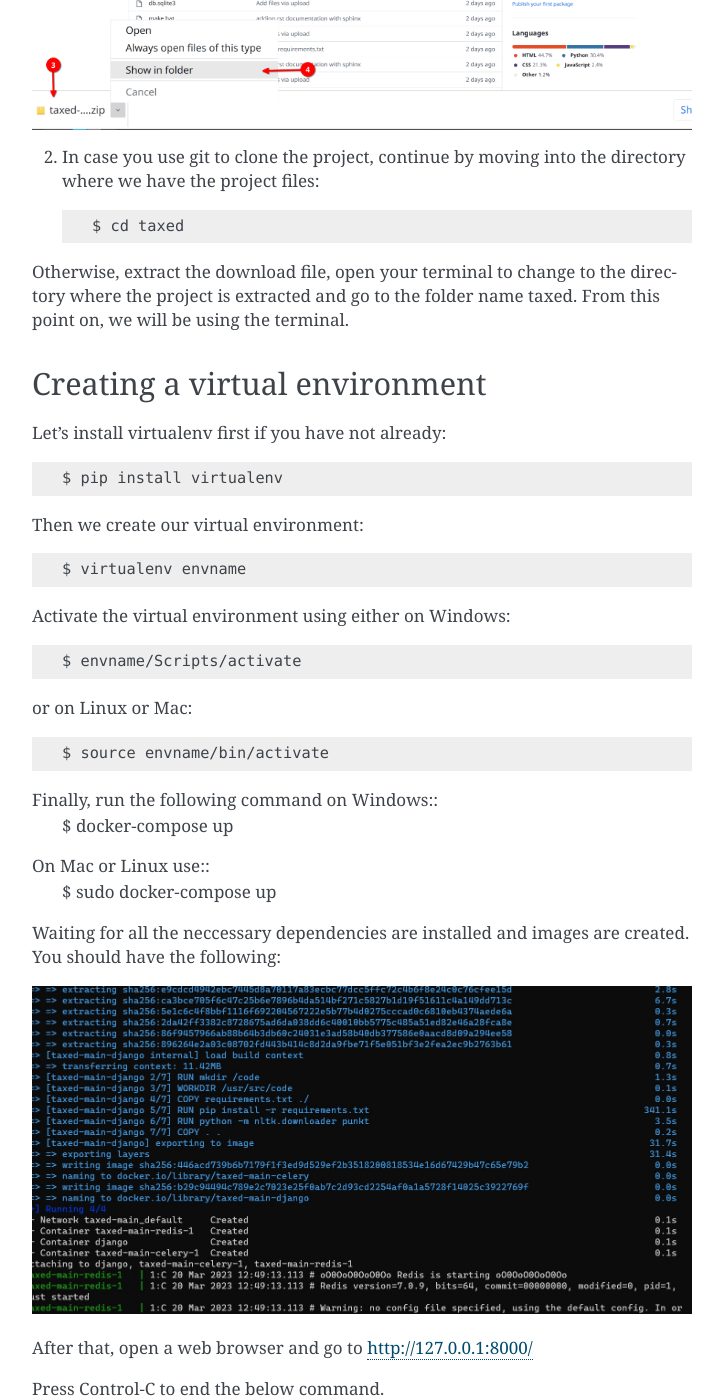
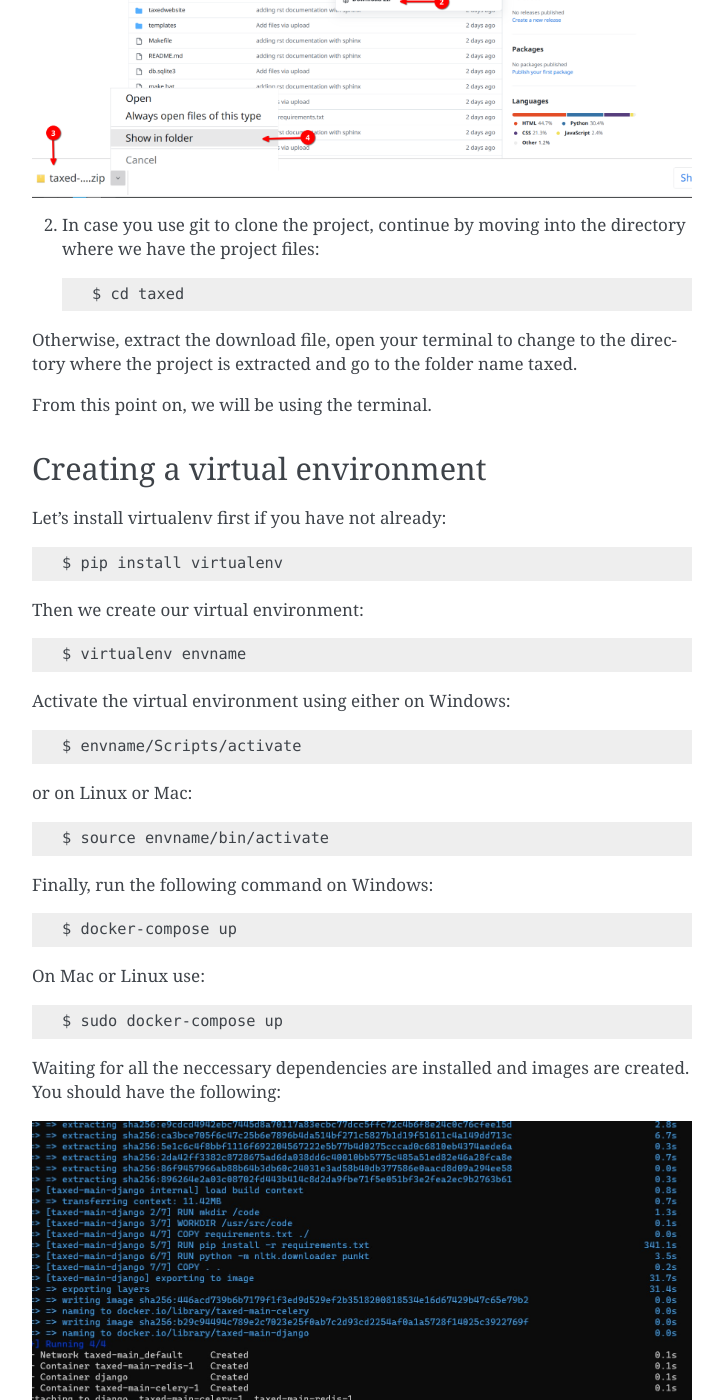
Before and after one commit to hienng9/taxed, a Sphinx documentation site: the page built from docs/pages/installation-testing.rst, in a window 1280 px wide and 1400 px high, scrolled down 2065 px. Shown: the whole window, without its empty margins (388-1111 px from the left). Built offline with Sphinx 7.4.7, drawn with Linux system fonts in a browser that asks for light colours; part of the change alters nothing that is shown; some of the changed text lies outside the part shown.

```diff
--- a/docs/pages/installation-testing.rst
+++ b/docs/pages/installation-testing.rst
@@ -13,9 +13,13 @@ System requirements
 If you have not installed, please visit to https://www.python.org/ and comeback once it is installed.
 
 2. Docker for desktop
+
 On Windows: https://docs.docker.com/desktop/install/windows-install/
+
 On Mac: https://docs.docker.com/desktop/install/mac-install/
+
 On Linux: https://docs.docker.com/desktop/install/linux-install/
+
 On Ubuntu: https://docs.docker.com/desktop/install/ubuntu/
 
 Making sure Docker Desktop is running:
@@ -46,9 +50,8 @@ Or download the project directly from https://github.com/hienng9/taxed and extra
     $ cd taxed
 
 Otherwise, extract the download file, open your terminal to change to the directory where the project is extracted and go to the folder name taxed.
+
 From this point on, we will be using the terminal.
-
-
 
 Creating a virtual environment
 ==============================================
@@ -70,14 +73,21 @@ or on Linux or Mac::
     $ source envname/bin/activate
 
 Finally, run the following command on Windows::
+
     $ docker-compose up
 
 On Mac or Linux use::
+
     $ sudo docker-compose up
+
 Waiting for all the neccessary dependencies are installed and images are created. You should have the following:
 
 .. image:: images-created.jpg
 
 After that, open a web browser and go to http://127.0.0.1:8000/
 
-Press Control-C to end the below command.
+You should see the front page of our website.
+
+.. image:: front-page.png
+
+Press Control-C if you want to end the testing.
```
Also changed, not shown: docs/pages/front-page.png (added), 14 other files.
